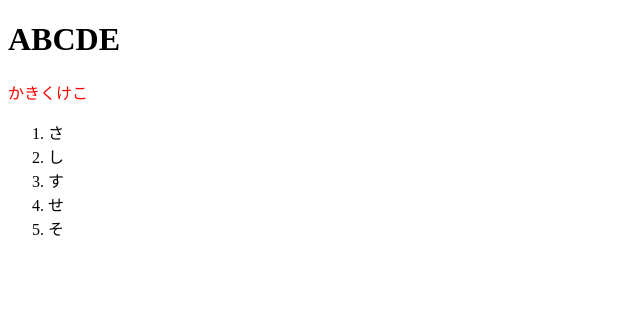
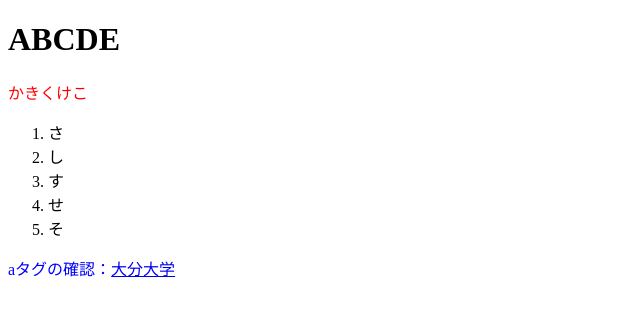
Before and after one commit to v19e3024/tmp-html, a plain HTML site: page index.html in a window 1280 px wide. Shown: the whole page, without its empty margins (0-640 px from the left). Drawn offline with Linux system fonts and the light colour scheme.

Commit message:
aタグの確認

```diff
--- a/index.html
+++ b/index.html
@@ -13,5 +13,6 @@
             <li>せ</li>
             <li>そ</li>
         </ol>
+        <p style="color: #0000ff;">aタグの確認：<a href="https://www.oita-u.ac.jp">大分大学</a></p>
     </body>
 </html>
```
